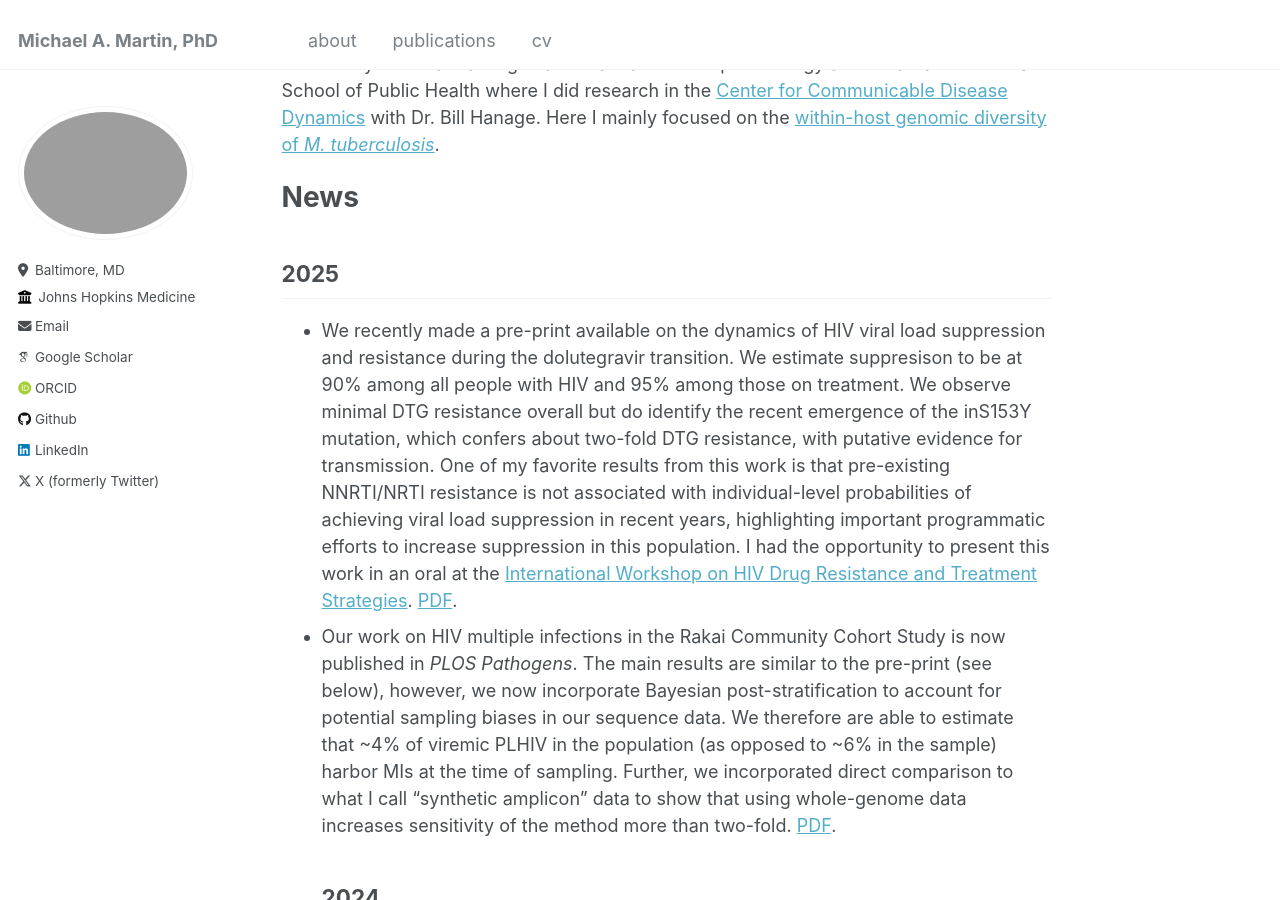
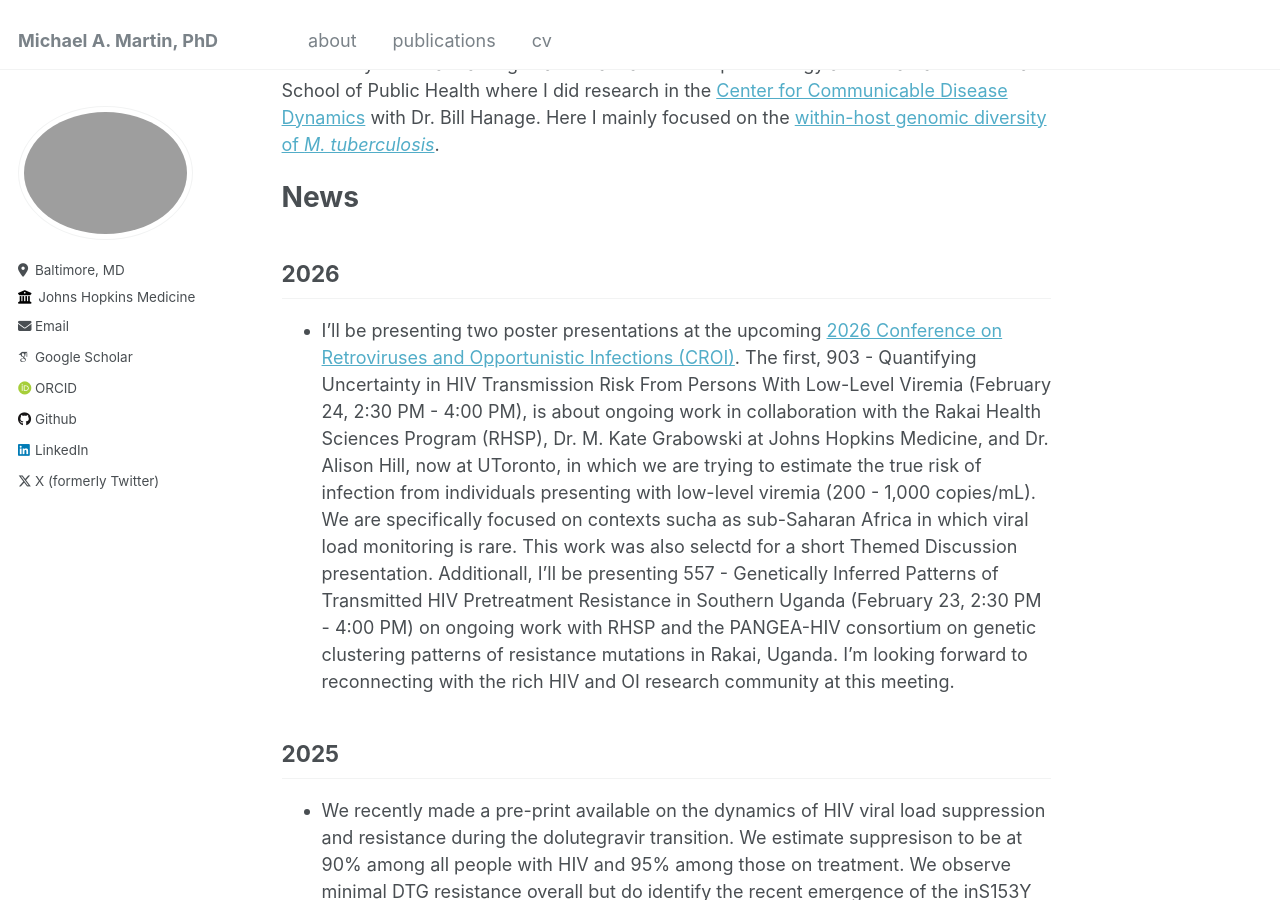
Before and after one commit to m-a-martin/m-a-martin.github.io, a Jekyll site: the page built from _pages/about.md, in a window 1280 px wide and 900 px high, scrolled down 1011 px. Built offline with Jekyll 4.4.1, drawn with Linux system fonts in a browser that asks for light colours; some web fonts are replaced.

Commit message:
croi 2026

```diff
--- a/_pages/about.md
+++ b/_pages/about.md
@@ -16,6 +16,9 @@ I completed my doctoral training in [Dr. Katia Koelle](https://scholarblogs.emor
 Prior to my doctoral training I earned a master's in epidemiology at the Harvard T.H. Chan School of Public Health where I did research in the [Center for Communicable Disease Dynamics](https://ccdd.hsph.harvard.edu) with Dr. Bill Hanage. Here I mainly focused on the [within-host genomic diversity of *M. tuberculosis*](https://doi.org/10.1099/mgen.0.000217).
 
 # News
+## 2026
+- I'll be presenting two poster presentations at the upcoming [2026 Conference on Retroviruses and Opportunistic Infections (CROI)](https://www.croiconference.org). The first, 903 - Quantifying Uncertainty in HIV Transmission Risk From Persons With Low-Level Viremia (February 24, 2:30 PM - 4:00 PM), is about ongoing work in collaboration with the Rakai Health Sciences Program (RHSP), Dr. M. Kate Grabowski at Johns Hopkins Medicine, and Dr. Alison Hill, now at UToronto, in which we are trying to estimate the true risk of infection from individuals presenting with low-level viremia (200 - 1,000 copies/mL). We are specifically focused on contexts sucha as sub-Saharan Africa in which viral load monitoring is rare. This work was also selectd for a short Themed Discussion presentation. Additionall, I'll be presenting 557 - Genetically Inferred Patterns of Transmitted HIV Pretreatment Resistance in Southern Uganda (February 23, 2:30 PM - 4:00 PM) on ongoing work with RHSP and the PANGEA-HIV consortium on genetic clustering patterns of resistance mutations in Rakai, Uganda. I'm looking forward to reconnecting with the rich HIV and OI research community at this meeting.
+
 ## 2025
 - We recently made a pre-print available on the dynamics of HIV viral load suppression and resistance during the dolutegravir transition. We estimate suppresison to be at 90% among all people with HIV and 95% among those on treatment. We observe minimal DTG resistance overall but do identify the recent emergence of the inS153Y mutation, which confers about two-fold DTG resistance, with putative evidence for transmission. One of my favorite results from this work is that pre-existing NNRTI/NRTI resistance is not associated with individual-level probabilities of achieving viral load suppression in recent years, highlighting important programmatic efforts to increase suppression in this population. I had the opportunity to present this work in an oral at the [International Workshop on HIV Drug Resistance and Treatment Strategies](https://www.hivresistance.co.za). [PDF](hppts://m-a-martin.github.io/files/hiv_dtg_impact.pdf).
 - Our work on HIV multiple infections in the Rakai Community Cohort Study is now published in *PLOS Pathogens*. The main results are similar to the pre-print (see below), however, we now incorporate Bayesian post-stratification to account for potential sampling biases in our sequence data. We therefore are able to estimate that ~4% of viremic PLHIV in the population (as opposed to ~6% in the sample) harbor MIs at the time of sampling. Further, we incorporated direct comparison to what I call "synthetic amplicon" data to show that using whole-genome data increases sensitivity of the method more than two-fold. [PDF](https://m-a-martin.github.io/files/hiv_mi.pdf).
```
